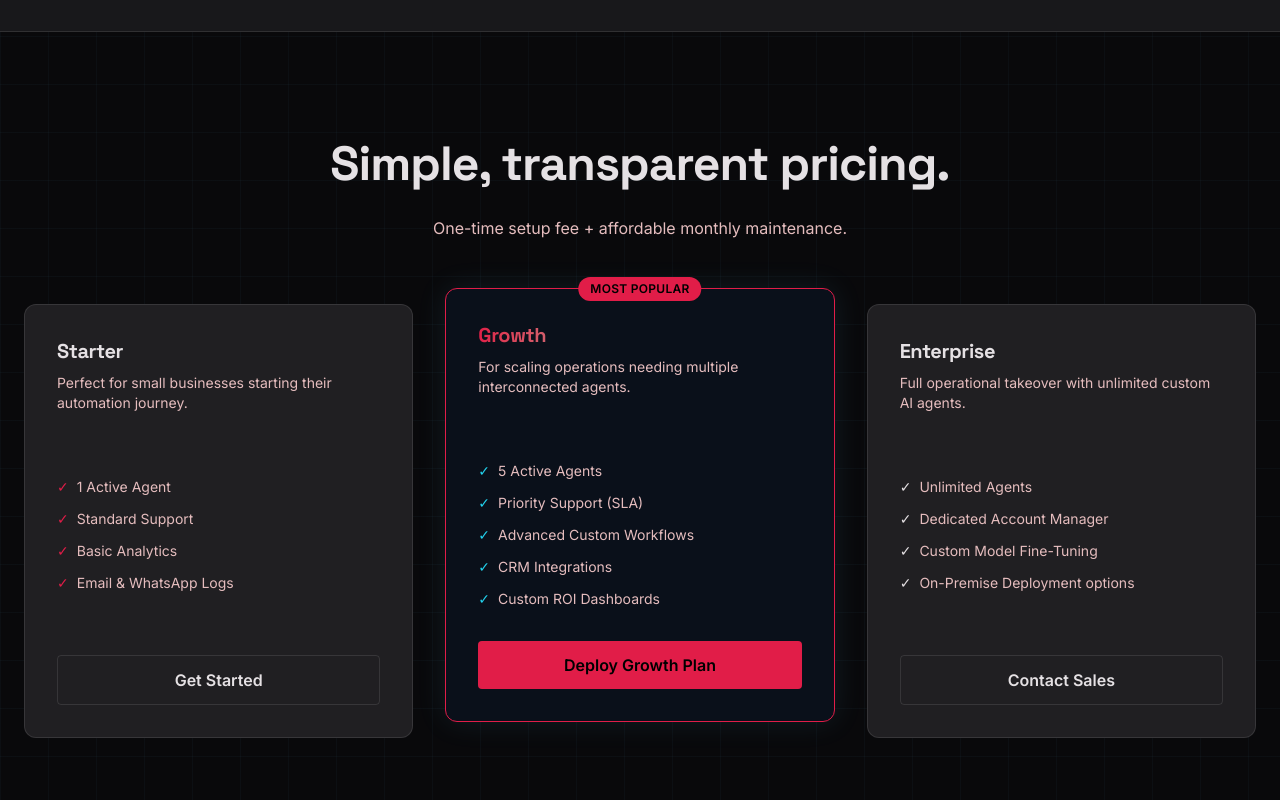
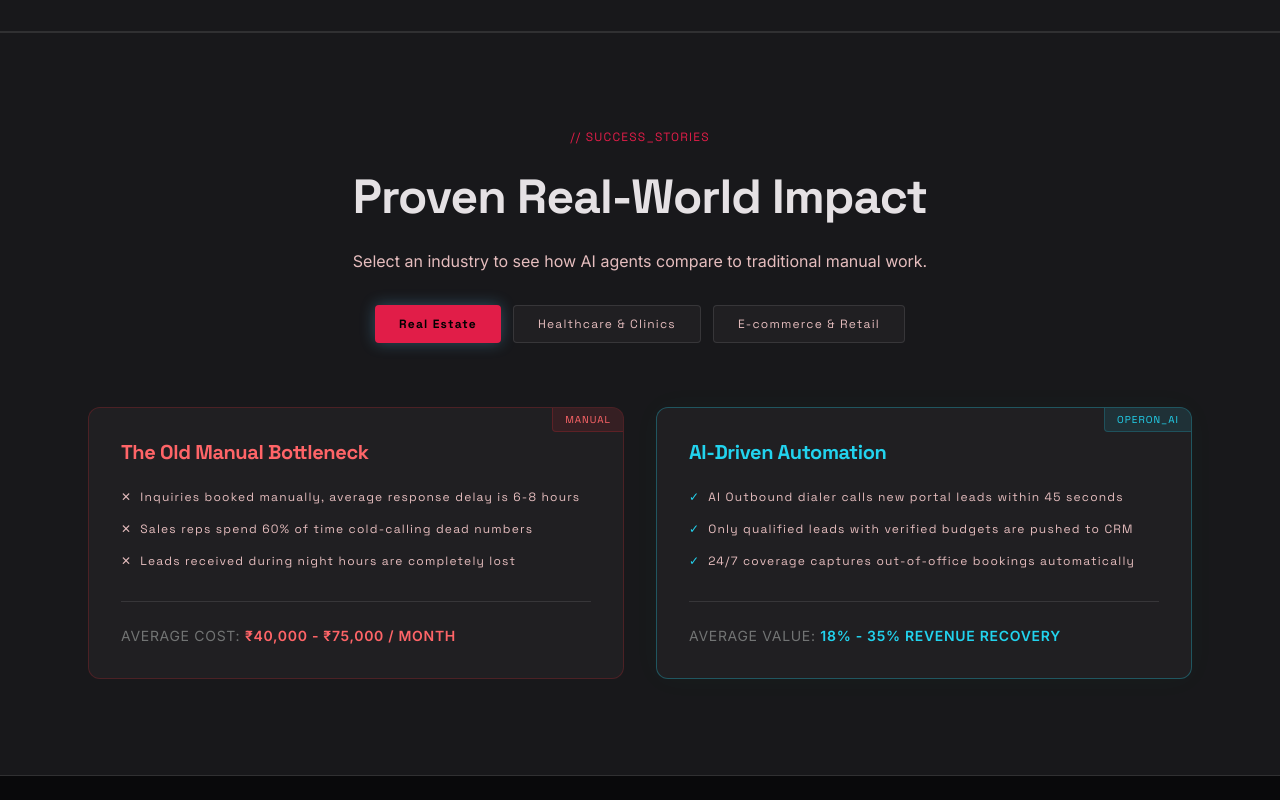
Before and after one commit to kiranjakkani44-lang/neuronflow, a React (Vite) app in the folder client/: page / in a window 1280 px wide. Shown: the part 3900-4700 px from the top of the page. Built offline with nearby package versions, Linux system fonts and the light colour scheme.

Commit message:
feat: replace deploy with details and remove pricing section completely

```diff
--- a/client/src/pages/Landing.tsx
+++ b/client/src/pages/Landing.tsx
@@ -192,7 +192,7 @@ export default function Landing() {
               </div>
 
               <div className="flex items-center justify-center border-t border-[var(--border)] pt-4">
-                <Link to="/agents/ai-voice-inbound" className="text-xs font-bold px-4 py-2 bg-[var(--surface)] border border-[var(--border)] rounded group-hover:bg-[var(--accent)] group-hover:text-black transition-colors">Deploy →</Link>
+                <Link to="/agents/ai-voice-inbound" className="text-xs font-bold px-4 py-2 bg-[var(--surface)] border border-[var(--border)] rounded group-hover:bg-[var(--accent)] group-hover:text-black transition-colors">Details →</Link>
               </div>
             </div>
 
@@ -210,7 +210,7 @@ export default function Landing() {
               </div>
 
               <div className="flex items-center justify-center border-t border-[var(--border)] pt-4">
-                <Link to="/agents/whatsapp-automation" className="text-xs font-bold px-4 py-2 bg-[var(--surface)] border border-[var(--border)] rounded group-hover:bg-[var(--accent)] group-hover:text-black transition-colors">Deploy →</Link>
+                <Link to="/agents/whatsapp-automation" className="text-xs font-bold px-4 py-2 bg-[var(--surface)] border border-[var(--border)] rounded group-hover:bg-[var(--accent)] group-hover:text-black transition-colors">Details →</Link>
               </div>
             </div>
 
@@ -230,7 +230,7 @@ export default function Landing() {
                </div>
 
                <div className="flex items-center justify-center border-t border-[var(--border)] pt-4 mt-auto">
-                 <Link to="/agents/lead-qualification" className="text-xs font-bold px-4 py-2 bg-[var(--surface)] border border-[var(--border)] rounded group-hover:bg-[var(--accent)] group-hover:text-black transition-colors">Deploy →</Link>
+                 <Link to="/agents/lead-qualification" className="text-xs font-bold px-4 py-2 bg-[var(--surface)] border border-[var(--border)] rounded group-hover:bg-[var(--accent)] group-hover:text-black transition-colors">Details →</Link>
                </div>
              </div>
 
@@ -399,61 +399,7 @@ export default function Landing() {
         </div>
       </section>
 
-      {/* PRICING */}
-      <section className="w-full py-16 md:py-24" id="pricing">
-        <div className="max-w-7xl mx-auto px-6">
-           <div className="text-center mb-16">
-             <h2 className="font-syne font-extrabold text-[clamp(2rem,6vw,3rem)] mb-4">Simple, transparent pricing.</h2>
-             <p className="text-[var(--text-muted)]">One-time setup fee + affordable monthly maintenance.</p>
-          </div>
 
-          <div className="grid grid-cols-1 md:grid-cols-3 gap-8">
-            {/* Starter */}
-            <div className="bg-[var(--surface2)] border border-[var(--border)] p-8 rounded-xl flex flex-col hover:-translate-y-2 transition-transform">
-              <h3 className="font-syne font-bold text-xl mb-2">Starter</h3>
-              <p className="text-[var(--text-muted)] text-sm h-10">Perfect for small businesses starting their automation journey.</p>
-              <div className="my-4 md:my-8" />
-              <ul className="flex flex-col gap-3 text-sm text-[var(--text-muted)] mb-8 flex-1">
-                <li className="flex items-center gap-2"><span className="text-[var(--accent)]">✓</span> 1 Active Agent</li>
-                <li className="flex items-center gap-2"><span className="text-[var(--accent)]">✓</span> Standard Support</li>
-                <li className="flex items-center gap-2"><span className="text-[var(--accent)]">✓</span> Basic Analytics</li>
-                <li className="flex items-center gap-2"><span className="text-[var(--accent)]">✓</span> Email & WhatsApp Logs</li>
-              </ul>
-              <Link to="/contact" className="block text-center w-full py-3 border border-[var(--border)] rounded font-semibold hover:bg-[var(--surface)] transition-colors">Get Started</Link>
-            </div>
-
-            {/* Growth */}
-            <div className="bg-[#0a101a] border border-[var(--accent)] p-8 rounded-xl flex flex-col relative shadow-[0_0_30px_rgba(99,202,255,0.1)] -translate-y-4">
-              <div className="absolute -top-3 left-1/2 -translate-x-1/2 bg-[var(--accent)] text-black px-3 py-1 rounded-full text-xs font-bold tracking-wide">MOST POPULAR</div>
-              <h3 className="font-syne font-bold text-xl mb-2 text-transparent bg-clip-text bg-gradient-to-r from-[var(--accent)] to-[var(--accent2)]">Growth</h3>
-              <p className="text-[var(--text-muted)] text-sm h-10">For scaling operations needing multiple interconnected agents.</p>
-              <div className="my-4 md:my-8" />
-              <ul className="flex flex-col gap-3 text-sm text-[var(--text-muted)] mb-8 flex-1">
-                <li className="flex items-center gap-2"><span className="text-[var(--accent2)]">✓</span> 5 Active Agents</li>
-                <li className="flex items-center gap-2"><span className="text-[var(--accent2)]">✓</span> Priority Support (SLA)</li>
-                <li className="flex items-center gap-2"><span className="text-[var(--accent2)]">✓</span> Advanced Custom Workflows</li>
-                <li className="flex items-center gap-2"><span className="text-[var(--accent2)]">✓</span> CRM Integrations</li>
-                <li className="flex items-center gap-2"><span className="text-[var(--accent2)]">✓</span> Custom ROI Dashboards</li>
-              </ul>
-              <Link to="/contact" className="block text-center w-full py-3 bg-[var(--accent)] text-black rounded font-bold hover:shadow-[0_0_15px_var(--border-glow)] transition-shadow">Deploy Growth Plan</Link>
-            </div>
-
-            {/* Enterprise */}
-            <div className="bg-[var(--surface2)] border border-[var(--border)] p-8 rounded-xl flex flex-col hover:-translate-y-2 transition-transform">
-              <h3 className="font-syne font-bold text-xl mb-2">Enterprise</h3>
-              <p className="text-[var(--text-muted)] text-sm h-10">Full operational takeover with unlimited custom AI agents.</p>
-              <div className="my-4 md:my-8" />
-              <ul className="flex flex-col gap-3 text-sm text-[var(--text-muted)] mb-8 flex-1">
-                <li className="flex items-center gap-2"><span className="text-[var(--text)]">✓</span> Unlimited Agents</li>
-                <li className="flex items-center gap-2"><span className="text-[var(--text)]">✓</span> Dedicated Account Manager</li>
-                <li className="flex items-center gap-2"><span className="text-[var(--text)]">✓</span> Custom Model Fine-Tuning</li>
-                <li className="flex items-center gap-2"><span className="text-[var(--text)]">✓</span> On-Premise Deployment options</li>
-              </ul>
-              <Link to="/contact" className="block text-center w-full py-3 border border-[var(--border)] rounded font-semibold hover:bg-[var(--surface)] transition-colors">Contact Sales</Link>
-            </div>
-          </div>
-        </div>
-      </section>
 
       {/* CASE STUDIES TABS */}
       <section className="w-full py-16 md:py-24 bg-[var(--surface)] border-y border-[var(--border)]">
```
